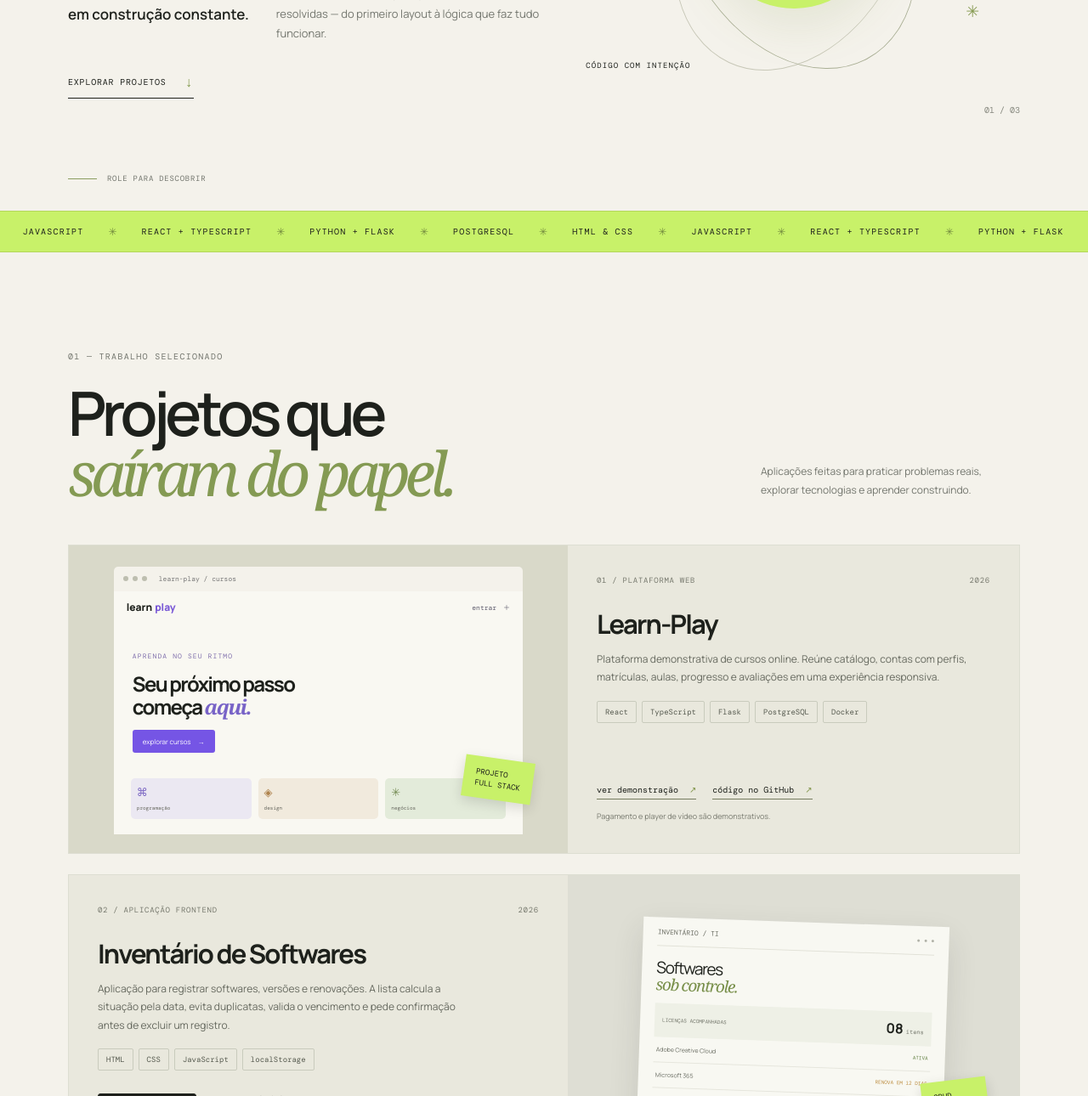
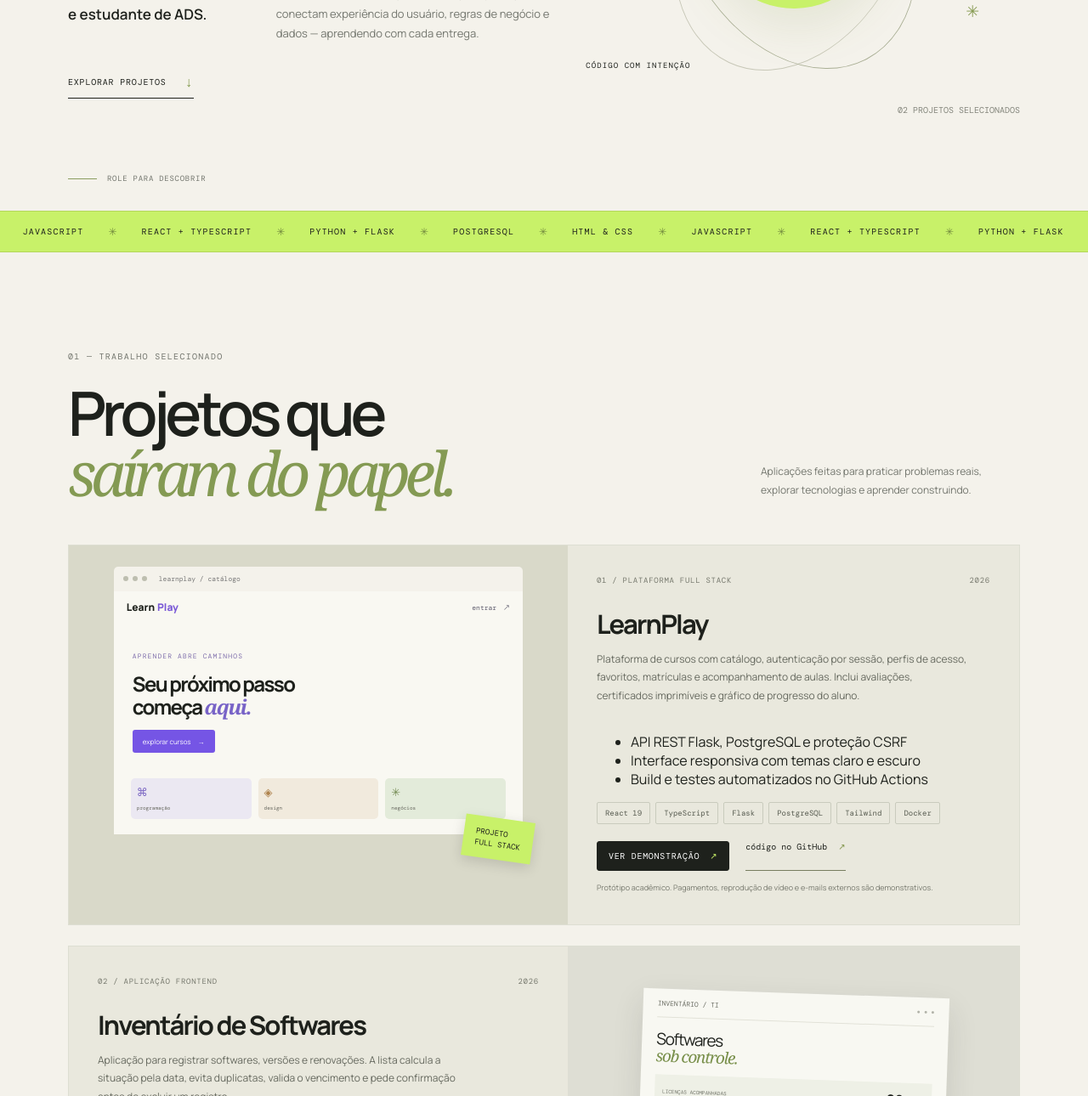
Before and after one commit to saleslima567-dotcom/portfolio-paulo-kaua, a plain HTML site: page index.html in a window 1280 px wide. Shown: the part 478-1768 px from the top of the page at 85% size. Drawn offline with nearby package versions, Linux system fonts and the light colour scheme.

Commit message:
feat(portfolio): present current LearnPlay and sharpen developer introduction

```diff
--- a/index.html
+++ b/index.html
@@ -5,7 +5,7 @@
     <meta charset="UTF-8" />
     <meta name="viewport" content="width=device-width, initial-scale=1.0" />
     <meta name="theme-color" content="#f4f2eb" />
-    <meta name="description" content="Portfólio de Paulo Kauã — projetos de desenvolvimento web, interfaces e aplicações." />
+    <meta name="description" content="Portfólio de Paulo Kauã — desenvolvedor web em formação. Projetos LearnPlay e Inventário de Softwares, com frontend, APIs, dados e deploy." />
     <title>Paulo Kauã — Desenvolvedor Web</title>
     <link rel="preconnect" href="https://fonts.googleapis.com" />
     <link rel="preconnect" href="https://fonts.gstatic.com" crossorigin />
@@ -31,8 +31,8 @@
           <p class="eyebrow"><span class="status-dot"></span> portfólio · 2026</p>
           <h1>Paulo<br /><em>Kauã.</em></h1>
           <div class="hero-bottom">
-            <p class="role">Desenvolvedor web<br />em construção constante.</p>
-            <p class="intro">Transformo ideias em aplicações claras, úteis e bem resolvidas — do primeiro layout à lógica que faz tudo funcionar.</p>
+            <p class="role">Desenvolvedor web<br />e estudante de ADS.</p>
+            <p class="intro">Construo interfaces responsivas e aplicações que conectam experiência do usuário, regras de negócio e dados — aprendendo com cada entrega.</p>
           </div>
           <a class="text-link" href="#projetos">explorar projetos <span>↓</span></a>
         </div>
@@ -42,7 +42,7 @@
           <div class="art-label label-top">IDEIAS → INTERFACES</div>
           <div class="art-label label-bottom">CÓDIGO COM INTENÇÃO</div>
           <span class="art-cross cross-one">✳</span><span class="art-cross cross-two">✳</span>
-          <div class="art-index">01 / 03</div>
+          <div class="art-index">02 PROJETOS SELECIONADOS</div>
         </div>
         <div class="hero-scroll"><span></span> role para descobrir</div>
       </section>
@@ -54,14 +54,29 @@
       <section class="projects wrap section" id="projetos">
         <div class="section-head reveal"><p class="eyebrow">01 — trabalho selecionado</p><h2>Projetos que<br /><em>saíram do papel.</em></h2><p class="section-note">Aplicações feitas para praticar problemas reais, explorar tecnologias e aprender construindo.</p></div>
         <article class="project-card project-feature reveal">
-          <div class="project-visual learnplay-visual">
-            <div class="browser-top"><span></span><span></span><span></span><small>learn-play / cursos</small></div>
-            <div class="mock-brand">learn<span>play</span><b>entrar　＋</b></div>
-            <div class="mock-hero"><small>APRENDA NO SEU RITMO</small><strong>Seu próximo passo<br />começa <i>aqui.</i></strong><div class="mock-button">explorar cursos　→</div></div>
+          <div class="project-visual learnplay-visual" aria-label="Representação ilustrativa da interface do LearnPlay em vinho e grafite">
+            <div class="browser-top"><span></span><span></span><span></span><small>learnplay / catálogo</small></div>
+            <div class="mock-brand">Learn<span>Play</span><b>entrar　↗</b></div>
+            <div class="mock-hero"><small>APRENDER ABRE CAMINHOS</small><strong>Seu próximo passo<br />começa <i>aqui.</i></strong><div class="mock-button">explorar cursos　→</div></div>
             <div class="mock-courses"><div>⌘<small>programação</small></div><div>◈<small>design</small></div><div>✳<small>negócios</small></div></div>
             <span class="mock-sticker">PROJETO<br />FULL STACK</span>
           </div>
-          <div class="project-info"><div class="project-meta"><span>01 / PLATAFORMA WEB</span><span>2026</span></div><h3>Learn-Play</h3><p>Plataforma demonstrativa de cursos online. Reúne catálogo, contas com perfis, matrículas, aulas, progresso e avaliações em uma experiência responsiva.</p><div class="chips"><span>React</span><span>TypeScript</span><span>Flask</span><span>PostgreSQL</span><span>Docker</span></div><div class="project-links"><a href="https://learnplay-lzk9.onrender.com/" target="_blank" rel="noreferrer">ver demonstração <b>↗</b></a><a href="https://github.com/saleslima567-dotcom/Learn-Play" target="_blank" rel="noreferrer">código no GitHub <b>↗</b></a></div><small class="project-footnote">Pagamento e player de vídeo são demonstrativos.</small></div>
+          <div class="project-info">
+            <div class="project-meta"><span>01 / PLATAFORMA FULL STACK</span><span>2026</span></div>
+            <h3>LearnPlay</h3>
+            <p>Plataforma de cursos com catálogo, autenticação por sessão, perfis de acesso, favoritos, matrículas e acompanhamento de aulas. Inclui avaliações, certificados imprimíveis e gráfico de progresso do aluno.</p>
+            <ul class="project-highlights" aria-label="Destaques do LearnPlay">
+              <li>API REST Flask, PostgreSQL e proteção CSRF</li>
+              <li>Interface responsiva com temas claro e escuro</li>
+              <li>Build e testes automatizados no GitHub Actions</li>
+            </ul>
+            <div class="chips"><span>React 19</span><span>TypeScript</span><span>Flask</span><span>PostgreSQL</span><span>Tailwind</span><span>Docker</span></div>
+            <div class="project-links">
+              <a class="project-demo-button" href="https://learnplay-lzk9.onrender.com/" target="_blank" rel="noreferrer">ver demonstração <b>↗</b></a>
+              <a href="https://github.com/saleslima567-dotcom/Learn-Play" target="_blank" rel="noreferrer">código no GitHub <b>↗</b></a>
+            </div>
+            <small class="project-footnote">Protótipo acadêmico. Pagamentos, reprodução de vídeo e e-mails externos são demonstrativos.</small>
+          </div>
         </article>
 
         <article class="project-card project-secondary reveal">
@@ -74,9 +89,9 @@
         <div class="more-projects reveal"><span>MAIS CÓDIGO, PROCESSO E EXPERIMENTOS</span><a href="https://github.com/saleslima567-dotcom?tab=repositories" target="_blank" rel="noreferrer">explorar todos os repositórios <b>↗</b></a></div>
       </section>
 
-      <section class="about section" id="sobre"><div class="wrap about-grid"><div class="about-title reveal"><p class="eyebrow">02 — um pouco sobre mim</p><h2>Aprender<br />faz parte do<br /><em>processo.</em></h2></div><div class="about-copy reveal"><p class="about-lead">Gosto de entender como as partes se conectam — interface, regras de negócio e dados — e transformar esse entendimento em algo que alguém consiga usar.</p><p>Meus projetos atuais passam por duas frentes: uma aplicação full stack com autenticação, persistência e publicação na nuvem; e uma ferramenta frontend para organizar licenças de software. Cada entrega é uma oportunidade de praticar, revisar e melhorar.</p><div class="principles"><div><span>01</span><b>Aprender construindo</b></div><div><span>02</span><b>Resolver com simplicidade</b></div><div><span>03</span><b>Continuar evoluindo</b></div></div></div></div></section>
+      <section class="about section" id="sobre"><div class="wrap about-grid"><div class="about-title reveal"><p class="eyebrow">02 — um pouco sobre mim</p><h2>Aprender<br />faz parte do<br /><em>processo.</em></h2></div><div class="about-copy reveal"><p class="about-lead">Gosto de entender como as partes se conectam — interface, regras de negócio e dados — e transformar esse entendimento em algo que alguém consiga usar.</p><p>Estudo Análise e Desenvolvimento de Sistemas e coloco o aprendizado em prática. No LearnPlay, trabalhei com React, API Flask, banco de dados, testes e publicação; no Inventário de Softwares, desenvolvi uma solução frontend para acompanhar licenças e renovações.</p><div class="principles"><div><span>01</span><b>Aprender construindo</b></div><div><span>02</span><b>Resolver com simplicidade</b></div><div><span>03</span><b>Continuar evoluindo</b></div></div></div></div></section>
 
-      <section class="toolkit wrap section"><div class="section-head reveal"><p class="eyebrow">03 — ferramentas que venho usando</p><h2>Meu <em>kit de trabalho.</em></h2></div><div class="toolkit-grid reveal"><div class="tool"><span>01</span><b>Interface</b><p>HTML · CSS · JavaScript<br />React · TypeScript</p></div><div class="tool"><span>02</span><b>Servidor e dados</b><p>Python · Flask · SQLAlchemy<br />PostgreSQL · SQLite</p></div><div class="tool"><span>03</span><b>Fluxo e publicação</b><p>Git · GitHub<br />Docker · Render</p></div></div><p class="toolkit-note">Tecnologias utilizadas nos projetos apresentados.</p></section>
+      <section class="toolkit wrap section"><div class="section-head reveal"><p class="eyebrow">03 — ferramentas que venho usando</p><h2>Meu <em>kit de trabalho.</em></h2></div><div class="toolkit-grid reveal"><div class="tool"><span>01</span><b>Interface</b><p>HTML · CSS · JavaScript<br />React · TypeScript · Tailwind</p></div><div class="tool"><span>02</span><b>Servidor e dados</b><p>Python · Flask · SQLAlchemy<br />PostgreSQL · SQLite</p></div><div class="tool"><span>03</span><b>Qualidade e publicação</b><p>Git · GitHub · GitHub Actions<br />pytest · Docker · Render</p></div></div><p class="toolkit-note">Ferramentas aplicadas aos projetos apresentados; sigo estudando e aprofundando cada uma.</p></section>
 
       <section class="contact section" id="contato"><div class="wrap contact-inner reveal"><p class="eyebrow">04 — vamos conversar?</p><h2>O próximo projeto<br />pode ser <em>com você.</em></h2><p>Estou aberto a oportunidades para aprender, contribuir e crescer junto com uma equipe de desenvolvimento.</p><a class="contact-button" href="mailto:saleslima567@gmail.com">mande um e-mail <span>↗</span></a><span class="contact-mark">PK®</span></div></section>
     </main>
```
